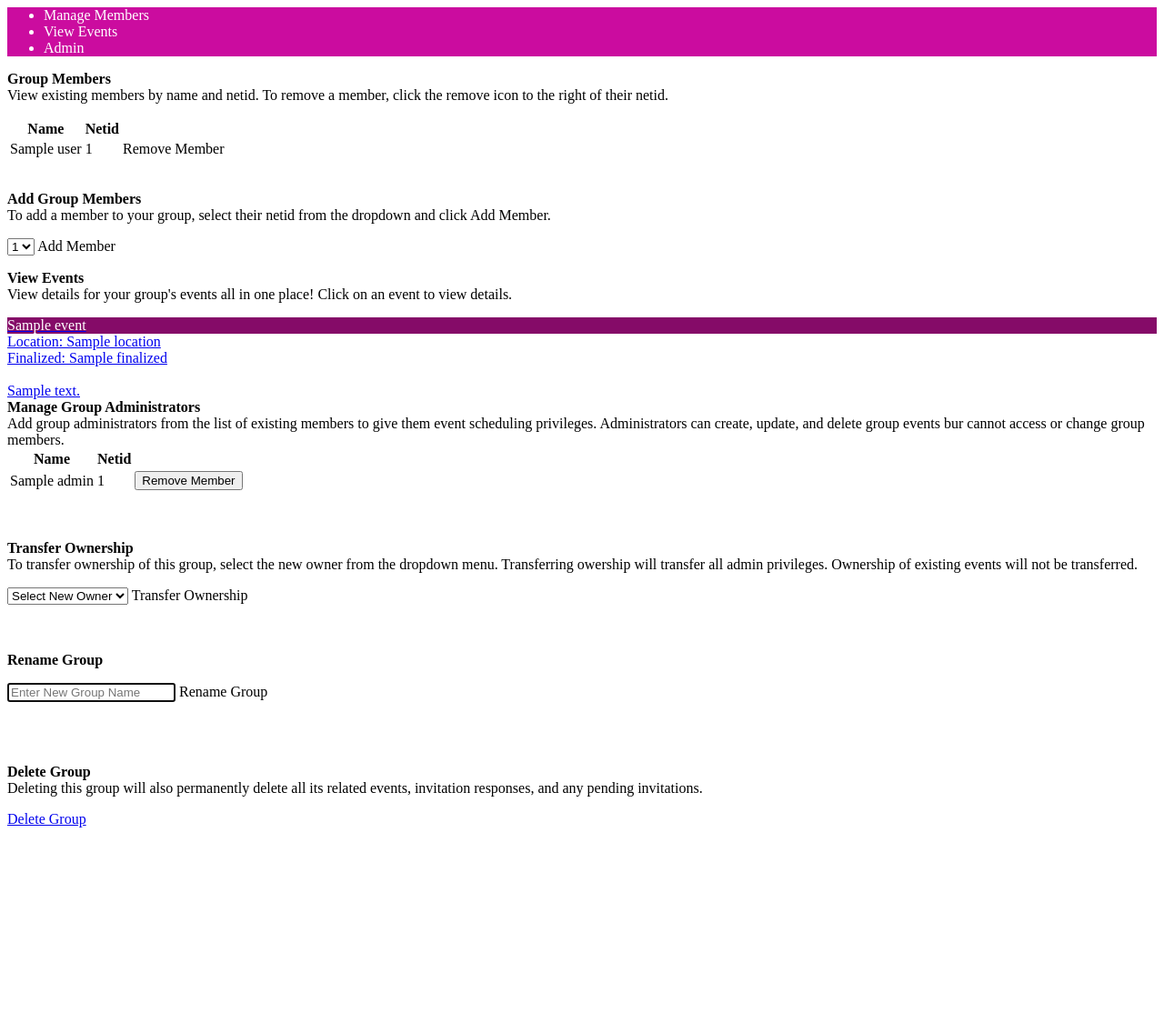
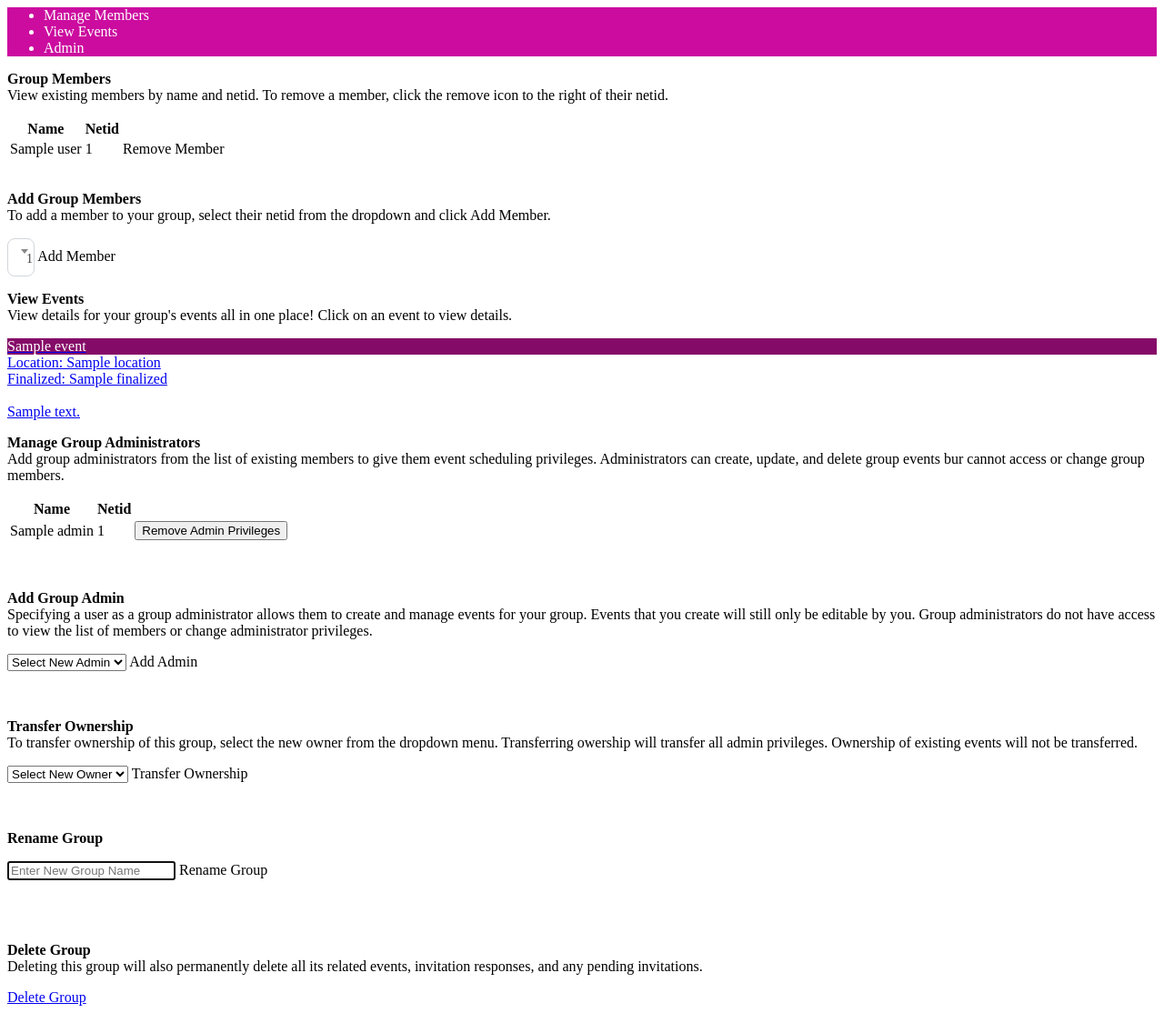
Before and after one commit to alexzhang13/TigerPlan, a Flask app: template app/templates/managegrouptab.html in a window 1280 px wide. Shown: the whole page at 91% size. Before the commit the page ends 910 px from the top, so only its background shows below. Run offline with Flask 2, Linux system fonts and the light colour scheme; the template is opened without the code that fills it: most values are stand-ins (such as "Sample title", 1, 10 or a date in 2020); some libraries are stand-ins or nearby versions.

Commit message:
search bar for add members

```diff
--- a/app/templates/groupadmin.html
+++ b/app/templates/groupadmin.html
@@ -1,11 +1,12 @@
 {% if members is defined %}
 
-<div><strong>Manage Group Administrators</strong></div>
-<div>
+<p class="card-text"><strong>Manage Group Administrators</strong><br>
   Add group administrators from the list of existing members to give them event scheduling privileges.
   Administrators can create, update, and delete group events bur cannot access or change group members.
-</div>
+</p>
+
 {% if admins is defined and admins|length != 0 %}
+<div class="container border rounded pt-2">
 <table class="table" id="membersTable">
   <thead class="thead-dark">
     <tr>
@@ -20,15 +21,35 @@
     <td>
       <!-- TODO: Implement Remove Admin javascript -->
       <button onclick="removeAdmin('{{admin.id}}')">
-        Remove Member
+        Remove Admin Privileges
       </button>
     </td>
   </tr>
   {% endfor %}
 </table>
+</div>
 {% else %}
 <div><br>No admins yet!</div>
 {% endif %}
+<br>
+<br>
+
+<p class="card-text"><strong>Add Group Admin</strong><br>
+  Specifying a user as a group administrator allows them to create and manage events for your group. Events
+  that you create will still only be editable by you. Group administrators do not have access to view the list
+  of members or change administrator privileges.
+</p>
+<div>
+  <select id="NewGroupAdmin" class="form-select form-select-md">
+      {% if members != '' %}
+      <option>Select New Admin</option>
+      {% for user in members %}
+      <option value="{{ user.id }}">{{ user.netid }}</option>
+      {% endfor %}
+      {% endif %}
+  </select>
+  <a id="addAdmin" class="btn btn-outline-default btn-sm w-100 mb-0" style="margin: 9px 0 5px;">Add Admin</a>
+</div>
 <br>
 <br>
 
@@ -70,7 +91,6 @@
 <script>
     'use strict';
     let changeOwnershipRequest = null;
-
     function changeOwner() {
       let member = $('#NewGroupOwner :selected').val();
       member = encodeURIComponent(member);
@@ -89,8 +109,27 @@
       );
     }
 
+    let addAdminRequest = null;
+    function addGroupAdmin() {
+      let member = $('#NewGroupAdmin :selected').val();
+      member = encodeURIComponent(member);
+
+      let url = '/add_group_admin?group=' + '{{ this_group.id }}'
+      url += '&member=' + member
+
+      if (addAdminRequest != null)
+        addAdminRequest.abort();
+
+      // TODO: Ajax to update the admin table without refresh, banners
+      addAdminRequest = $.ajax(
+        {
+          type: 'POST',
+          url: url,
+        }
+      );
+    }
+
     let updateGroupNameRequest = null;
-
     function changeName() {
       let name = $('#UpdateGroupName').val();
       name = encodeURIComponent(name);
@@ -112,6 +151,7 @@
     function setup() {
       $('#changeOwner').on('click', changeOwner);
       $('#changeGroupName').on('click', changeName);
+      $('#addAdmin').on('click', addGroupAdmin)
     }
 
     $('document').ready(setup);
--- a/app/templates/groupmembers.html
+++ b/app/templates/groupmembers.html
@@ -22,10 +22,10 @@
   </tr>
   {% endfor %}
 </table>
+</div>
 {% else %}
 <div>No members yet!</div>
 {% endif %}
-</div>
 
 <br>
 
@@ -33,7 +33,7 @@
   To add a member to your group, select their netid from the dropdown and click Add Member.
 </p>
 
-<div>
+<!-- <div>
   <select id="NewGroupMember" class="form-select form-select-md">
     {% if users is defined and users != '' %}
     {% for user in users %}
@@ -43,7 +43,49 @@
   </select>
   <a id="addNewMember" class="btn btn-outline-default btn-sm w-100 mb-0" style="margin: 9px 0 5px;">Add Member</a>
 </div>
+<div id = "groupMembersResponse"></div> -->
+
+<link href="https://cdnjs.cloudflare.com/ajax/libs/select2/4.0.6-rc.0/css/select2.min.css" rel="stylesheet" />
+<script src="//maxcdn.bootstrapcdn.com/bootstrap/4.0.0/js/bootstrap.min.js"></script>
+<script src="//cdnjs.cloudflare.com/ajax/libs/jquery/3.2.1/jquery.min.js"></script>
+<script src="https://cdnjs.cloudflare.com/ajax/libs/select2/4.0.6-rc.0/js/select2.min.js"></script>
+
+<style>
+  .select2-container .select2-selection--single{
+    height:42px !important;
+  }
+  .select2-container--default .select2-selection--single{
+    display: block;
+    width: 100%;
+    padding: 0.5rem 1rem 0.5rem 0.75rem;
+    -moz-padding-start: calc(0.75rem - 3px);
+    font-size: 0.875rem;
+    font-weight: 400;
+    line-height: 1.4rem;
+    color: #495057;
+    background-color: #fff;
+    border: 1px solid #d2d6da;
+    border-radius: 0.5rem;
+    transition: box-shadow 0.15s ease, border-color 0.15s ease;
+    appearance: none;
+}
+</style>
+
+<div class="container">
+  <select id="NewGroupMember" class="form-select select2 form-select-md">
+    {% if users is defined and users != '' %}
+    {% for user in users %}
+    <option value="{{ user.id }}">{{ user.netid }}</option>
+    {% endfor %}
+    {% endif %}
+  </select>
+  <a id="addNewMember" class="btn btn-outline-default btn-sm w-100 mb-0" style="margin: 9px 0 5px;">Add Member</a>
+</div>
 <div id = "groupMembersResponse"></div>
+
+<script>
+    $('.select2').select2();
+</script>
 
 
 <script>
```
